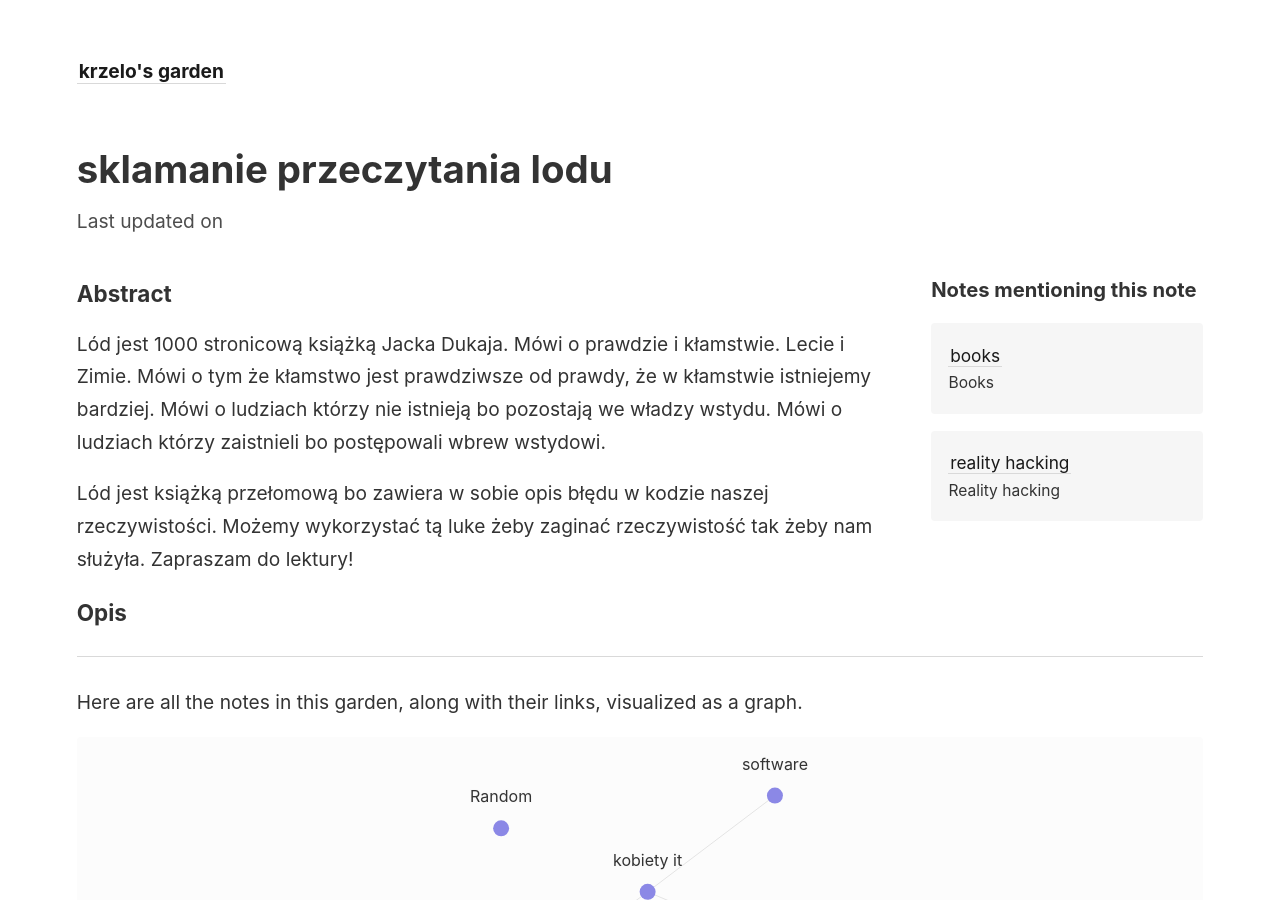
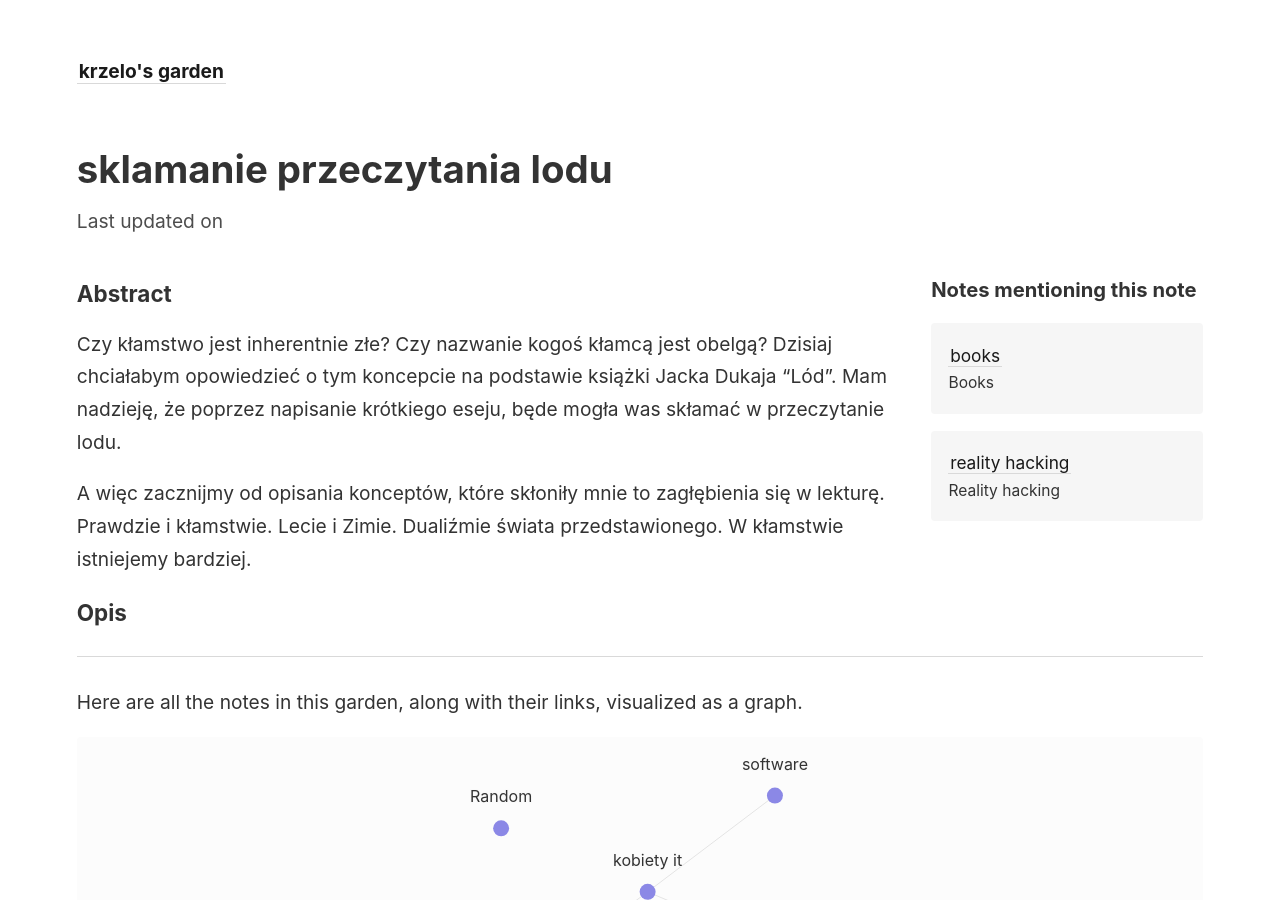
Before and after one commit to KKrzelowska/my-digital-garden, a Jekyll site: the page built from _notes/sklamanie_przeczytania_lodu.md, in a window 1280 px wide and 900 px high. Built offline with Jekyll 4.4.1, drawn with Linux system fonts in a browser that asks for light colours.

Commit message:
Update sklamanie_przeczytania_lodu.md

```diff
--- a/_notes/sklamanie_przeczytania_lodu.md
+++ b/_notes/sklamanie_przeczytania_lodu.md
@@ -4,16 +4,14 @@ title: sklamanie przeczytania lodu
 
 ### Abstract
 
-Lód jest 1000 stronicową książką Jacka Dukaja.
-Mówi o prawdzie i kłamstwie. Lecie i Zimie.
-Mówi o tym że kłamstwo jest prawdziwsze od prawdy,
-że w kłamstwie istniejemy bardziej.
-Mówi o ludziach którzy nie istnieją bo pozostają we władzy wstydu.
-Mówi o ludziach którzy zaistnieli bo postępowali wbrew wstydowi.
+Czy kłamstwo jest inherentnie złe?
+Czy nazwanie kogoś kłamcą jest obelgą? Dzisiaj chciałabym opowiedzieć o tym koncepcie na podstawie książki Jacka Dukaja "Lód".
+Mam nadzieję, że poprzez napisanie krótkiego eseju, będe mogła was skłamać w przeczytanie lodu.
 
-Lód jest książką przełomową bo zawiera w sobie opis błędu w kodzie naszej rzeczywistości.
-Możemy wykorzystać tą luke żeby zaginać rzeczywistość tak żeby nam służyła.
-Zapraszam do lektury!
+A więc zacznijmy od opisania konceptów, które skłoniły mnie to zagłębienia się w lekturę.
+Prawdzie i kłamstwie. Lecie i Zimie. Dualiźmie świata przedstawionego.
+W kłamstwie istniejemy bardziej.
+
 
 
 ### Opis
```
